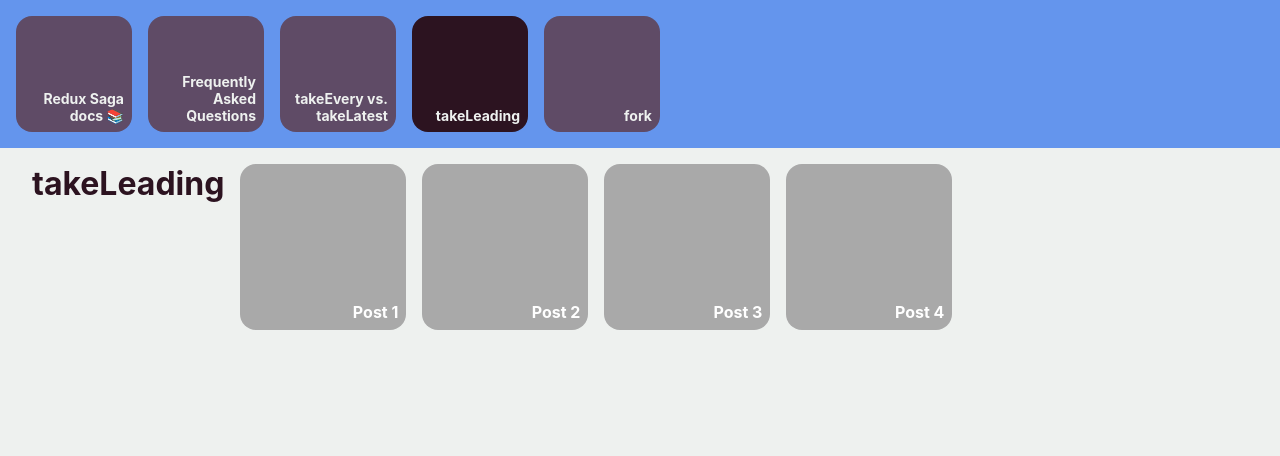
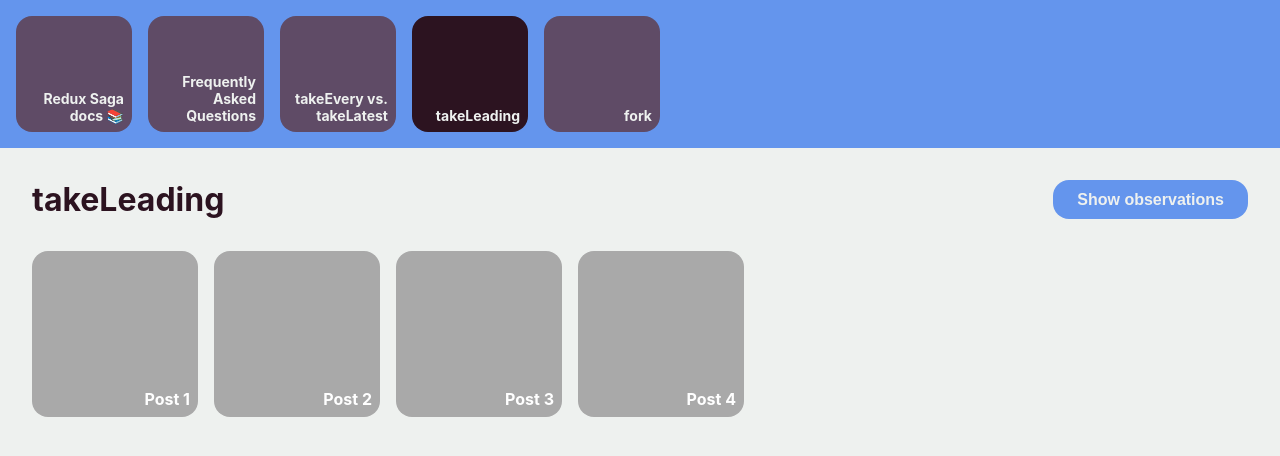
Before and after one commit to andradnl/redux-saga-playground, a React (Create React App) app: page /examples/take-leading in a window 1280 px wide. Shown: the top 456 px of the page. Built offline with nearby package versions, Linux system fonts and the light colour scheme.

Commit message:
Add observations section to TakeLeadingExample

```diff
--- a/src/pages/TakeLeadingExample.tsx
+++ b/src/pages/TakeLeadingExample.tsx
@@ -1,7 +1,8 @@
 import * as React from "react";
 import { useDispatch, useSelector } from "react-redux";
+
+import { Button } from "../components/Button";
 import { NavigationBar } from "../components/NavigationBar";
-
 import { getPost, selectPosts } from "../redux/posts/slice";
 
 interface CardProps {
@@ -10,9 +11,79 @@ interface CardProps {
   body?: string;
 }
 
+export const TakeLeadingExample = () => {
+  const { selectedPost } = useSelector(selectPosts);
+
+  const getBody = (id: number) =>
+    selectedPost.id === id
+      ? selectedPost.body.slice(0, 90).concat("...")
+      : `Post ${id}`;
+
+  const [showObservations, setShowObservations] = React.useState(false);
+
+  return (
+    <>
+      <NavigationBar />
+      <div
+        style={{
+          display: "flex",
+          flexWrap: "wrap",
+          gap: 16,
+          marginTop: 16,
+        }}
+      >
+        <div
+          style={{
+            display: "flex",
+            width: "100%",
+            justifyContent: "space-between",
+            padding: "16px 0",
+          }}
+        >
+          <h1>takeLeading</h1>
+          <Button
+            label={`${showObservations ? "Hide" : "Show"} observations`}
+            onClick={() => setShowObservations(!showObservations)}
+          />
+        </div>
+        {showObservations && <ObservationsSection />}
+        {[1, 2, 3, 4].map((id: number) => {
+          const isSelected = selectedPost.id === id;
+          return (
+            <Card
+              key={id}
+              bgColor={isSelected ? "forestgreen" : "darkgrey"}
+              id={`${id}`}
+              body={getBody(id)}
+            />
+          );
+        })}
+      </div>
+    </>
+  );
+};
+
+const ObservationsSection = () => (
+  <div
+    style={{
+      borderRadius: 8,
+      border: "1px solid lightgrey",
+      width: "100%",
+      padding: 16,
+    }}
+  >
+    <p>
+      We can dispatch multiple actions of the same type (or different) in rapid
+      succession, but the saga that fetches data execute only in response to the
+      first action. As such, only one API request is made, and only after the
+      saga has finished its execution, will it handle any other subsequent
+      actions.
+    </p>
+  </div>
+);
+
 const Card = ({ bgColor, id, body }: CardProps) => {
   const dispatch = useDispatch();
-
   return (
     <div
       onClick={() => dispatch(getPost(id))}
@@ -40,34 +111,3 @@ const Card = ({ bgColor, id, body }: CardProps) => {
     </div>
   );
 };
-
-export const TakeLeadingExample = () => {
-  const { selectedPost } = useSelector(selectPosts);
-
-  const getBody = (id: number) =>
-    selectedPost.id === id
-      ? selectedPost.body.slice(0, 90).concat("...")
-      : `Post ${id}`;
-
-  return (
-    <>
-      <NavigationBar />
-      <div
-        style={{ display: "flex", flexWrap: "wrap", gap: 16, marginTop: 16 }}
-      >
-        <h1>takeLeading</h1>
-        {[1, 2, 3, 4].map((id: number) => {
-          const isSelected = selectedPost.id === id;
-          return (
-            <Card
-              key={id}
-              bgColor={isSelected ? "forestgreen" : "darkgrey"}
-              id={`${id}`}
-              body={getBody(id)}
-            />
-          );
-        })}
-      </div>
-    </>
-  );
-};
```
